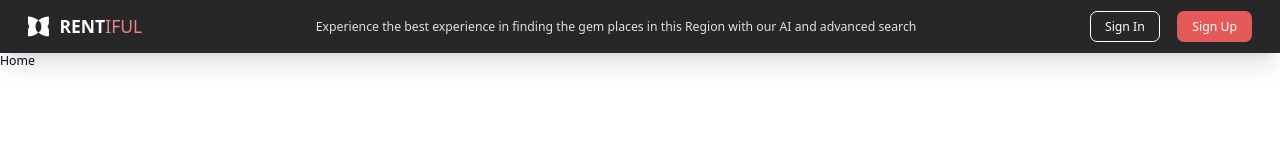
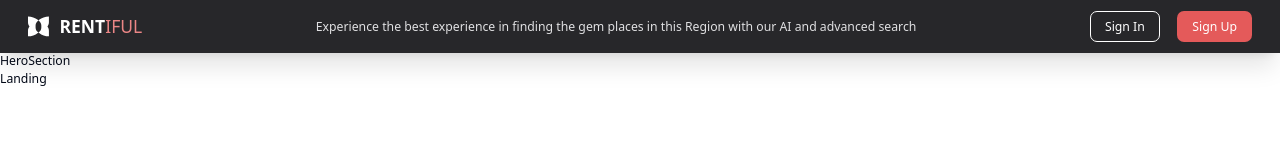
Before and after one commit to kajugadaniels/vistify-client, a Next.js app: page /landing in a window 1280 px wide. Shown: the top 160 px of the page. Built offline with nearby package versions, Linux system fonts and the light colour scheme; no server answers.

Commit message:
Add HeroSection component

```diff
--- /dev/null
+++ b/src/app/(root)/landing/HeroSection.tsx
@@ -0,0 +1,9 @@
+import React from 'react'
+
+const HeroSection = () => {
+    return (
+        <div>HeroSection</div>
+    )
+}
+
+export default HeroSection
--- a/src/app/(root)/landing/page.tsx
+++ b/src/app/(root)/landing/page.tsx
@@ -1,9 +1,13 @@
 import React from 'react'
+import HeroSection from './HeroSection'
 
-const Home = () => {
-  return (
-    <div>Home</div>
-  )
+const Landing = () => {
+    return (
+        <div>
+            <HeroSection />
+            Landing
+        </div>
+    )
 }
 
-export default Home
+export default Landing
```
Also changed, not shown: public/landing-splash.jpg (added).
